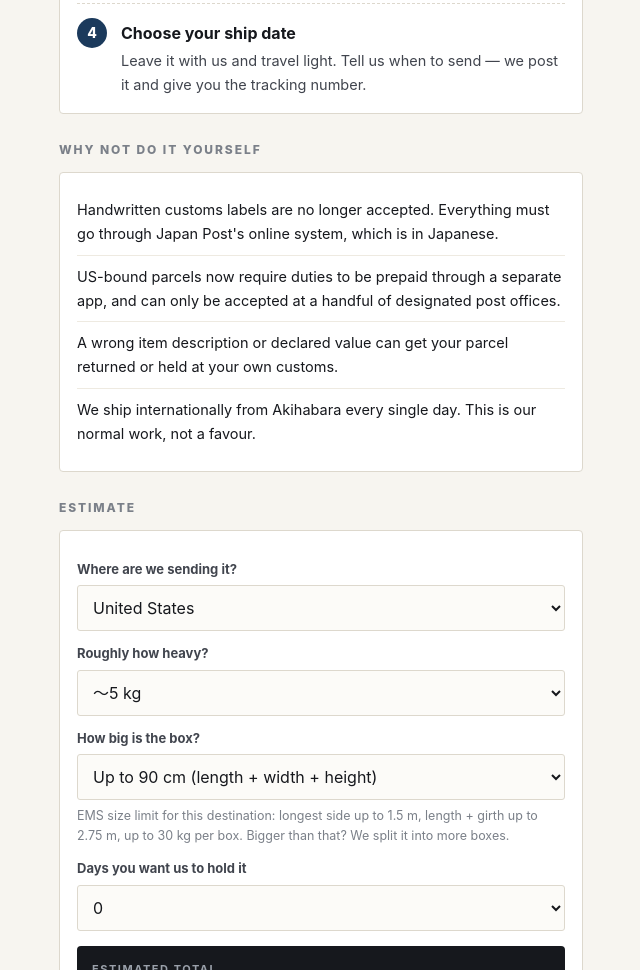
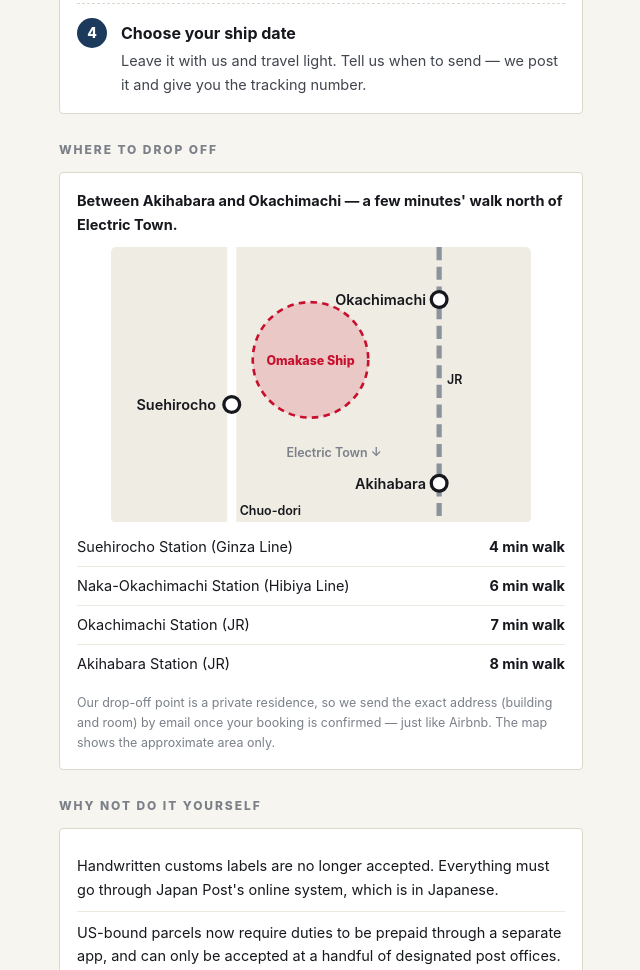
Before and after one commit to gamegamesan-dot/akiba-ship, a plain HTML site: page index.html in a window 1280 px wide. Shown: the part 1119-2089 px from the top of the page, without its empty margins (319-959 px from the left). Drawn offline with Linux system fonts and the light colour scheme.

Commit message:
お預かりの場所（大まかな場所・最寄り駅・範囲の地図）を追加

```diff
--- a/index.html
+++ b/index.html
@@ -96,6 +96,14 @@ select:focus,input:focus{outline:2px solid var(--navy);outline-offset:-1px;backg
 footer{margin-top:34px;background:var(--ink);color:#8d939c;padding:22px 0 calc(26px + env(safe-area-inset-bottom));font-size:12.5px;line-height:1.7}
 footer b{color:#e7e3da}
 footer a.footlink{color:#aeb4bd;text-decoration:underline;text-underline-offset:2px}
+
+/* 受付の大まかな場所（正確な住所は予約確定メールで） */
+:root{--mapbg:#efece4;--maproad:#fff;--maprail:#8d939c}
+.where .wlead{margin:0 0 10px;font-size:14.5px;font-weight:700;color:var(--ink)}
+.wmap{display:block;width:100%;max-width:420px;height:auto;margin:0 auto 6px}
+.wmap .mt{font:600 11px/1 -apple-system,BlinkMacSystemFont,'Segoe UI',sans-serif;fill:var(--ink)}
+.wmap .sm{font-size:9.5px}.wmap .b{font-weight:800}.wmap .red{fill:var(--red)}.wmap .mute{fill:var(--mute)}
+.wst td{padding:7px 0}
 [data-i18n]{}
 </style>
 </head>
@@ -151,6 +159,36 @@ footer a.footlink{color:#aeb4bd;text-decoration:underline;text-underline-offset:
         <h3 data-i18n="s3t"></h3><p data-i18n="s3b"></p></div></div>
       <div class="step"><div class="stepno">4</div><div>
         <h3 data-i18n="s4t"></h3><p data-i18n="s4b"></p></div></div>
+    </div>
+  </section>
+
+  <section>
+    <h2 data-i18n="where_h"></h2>
+    <div class="card where">
+      <p class="wlead" data-i18n="where_lead"></p>
+      <svg class="wmap" viewBox="0 0 320 210" role="img" aria-label="Map">
+        <rect x="0" y="0" width="320" height="210" rx="4" fill="var(--mapbg)"/>
+        <line x1="92" y1="0" x2="92" y2="210" stroke="var(--maproad)" stroke-width="7"/>
+        <text x="98" y="204" class="mt sm">Chuo-dori</text>
+        <line x1="250" y1="0" x2="250" y2="210" stroke="var(--maprail)" stroke-width="4" stroke-dasharray="10 5"/>
+        <text x="256" y="104" class="mt sm">JR</text>
+        <circle cx="152" cy="86" r="44" fill="rgba(200,16,46,.16)" stroke="var(--red)" stroke-width="2" stroke-dasharray="5 4"/>
+        <text x="152" y="90" text-anchor="middle" class="mt b red sm">Omakase Ship</text>
+        <circle cx="92" cy="120" r="6" fill="#fff" stroke="var(--ink)" stroke-width="2.5"/>
+        <text x="80" y="124" text-anchor="end" class="mt">Suehirocho</text>
+        <circle cx="250" cy="40" r="6" fill="#fff" stroke="var(--ink)" stroke-width="2.5"/>
+        <text x="240" y="44" text-anchor="end" class="mt">Okachimachi</text>
+        <circle cx="250" cy="180" r="6" fill="#fff" stroke="var(--ink)" stroke-width="2.5"/>
+        <text x="240" y="184" text-anchor="end" class="mt">Akihabara</text>
+        <text x="170" y="160" text-anchor="middle" class="mt sm mute">Electric Town ↓</text>
+      </svg>
+      <table class="wst">
+        <tr><td data-i18n="where_st1"></td><td class="r" data-i18n="where_m1"></td></tr>
+        <tr><td data-i18n="where_st2"></td><td class="r" data-i18n="where_m2"></td></tr>
+        <tr><td data-i18n="where_st3"></td><td class="r" data-i18n="where_m3"></td></tr>
+        <tr><td data-i18n="where_st4"></td><td class="r" data-i18n="where_m4"></td></tr>
+      </table>
+      <p class="small" style="margin:10px 0 0" data-i18n="where_note"></p>
     </div>
   </section>
 
@@ -326,6 +364,7 @@ en:{
  ship_h:"Two ways to send it home", ship_intl:"International shipping", ship_hotel:"Hotel delivery (within Japan)",
  ship_note:"Often less hassle than paying your airline for an extra checked bag — and nothing to drag to the airport. Small parcels are welcome too, and we can forward your shopping to your next hotel in Japan. Prices are starting points.",
  how_h:"How it works",
+ where_h:"Where to drop off", where_lead:"Between Akihabara and Okachimachi — a few minutes' walk north of Electric Town.", where_st1:"Suehirocho Station (Ginza Line)", where_m1:"4 min walk", where_st2:"Naka-Okachimachi Station (Hibiya Line)", where_m2:"6 min walk", where_st3:"Okachimachi Station (JR)", where_m3:"7 min walk", where_st4:"Akihabara Station (JR)", where_m4:"8 min walk", where_note:"Our drop-off point is a private residence, so we send the exact address (building and room) by email once your booking is confirmed — just like Airbnb. The map shows the approximate area only.",
  s1t:"Book a drop-off", s1b:"Fill in a short form with your destination and the size of your haul. We email you to confirm where and when to drop off.",
  s2t:"Hand over your bags", s2b:"Meet us in Akihabara, or send them to us from your hotel. We check and repack everything properly.",
  s3t:"We do the paperwork", s3b:"Japan Post no longer accepts handwritten customs labels, and the online system is Japanese-only. We handle it, in your name, correctly.",
@@ -367,6 +406,7 @@ en:{
  ship_h:"兩種寄回家的方式", ship_intl:"國際寄送", ship_hotel:"飯店配送（日本國內）",
  ship_note:"比起向航空公司加購託運行李，通常更省事——也不用拖著大箱子去機場。小件包裹同樣歡迎，也可以轉送到你在日本的下一間飯店。顯示為起始價。",
  how_h:"服務流程",
+ where_h:"交件地點", where_lead:"位於秋葉原與御徒町之間，從電器街往北步行幾分鐘即可到達。", where_st1:"末廣町站（銀座線）", where_m1:"步行 4 分鐘", where_st2:"仲御徒町站（日比谷線）", where_m2:"步行 6 分鐘", where_st3:"御徒町站（JR）", where_m3:"步行 7 分鐘", where_st4:"秋葉原站（JR）", where_m4:"步行 8 分鐘", where_note:"交件地點為私人住宅，因此預約確認後才會以電子郵件告知詳細地址（大樓名稱與房號），與 Airbnb 相同。地圖僅顯示大致範圍。",
  s1t:"預約交件", s1b:"填寫簡短表單（寄送國家與物品大小）。我們會以電子郵件確認交件地點與時間。",
  s2t:"把東西交給我們", s2b:"在秋葉原面交，或從飯店寄給我們。我們會逐一確認並重新包裝。",
  s3t:"報關手續由我們處理", s3b:"日本郵局已不接受手寫報關單，線上系統只有日文。我們以你的名義正確填寫。",
@@ -408,6 +448,7 @@ en:{
  ship_h:"两种寄回家的方式", ship_intl:"国际寄送", ship_hotel:"酒店配送（日本国内）",
  ship_note:"比起向航空公司加购托运行李，通常更省事——也不用拖着大箱子去机场。小件包裹同样欢迎，也可以转送到你在日本的下一家酒店。显示为起始价。",
  how_h:"服务流程",
+ where_h:"交件地点", where_lead:"位于秋叶原与御徒町之间，从电器街往北步行几分钟即可到达。", where_st1:"末广町站（银座线）", where_m1:"步行 4 分钟", where_st2:"仲御徒町站（日比谷线）", where_m2:"步行 6 分钟", where_st3:"御徒町站（JR）", where_m3:"步行 7 分钟", where_st4:"秋叶原站（JR）", where_m4:"步行 8 分钟", where_note:"交件地点为私人住宅，因此预约确认后才会通过电子邮件告知详细地址（楼名和房号），与 Airbnb 相同。地图仅显示大致范围。",
  s1t:"预约交件", s1b:"填写简短表单（寄送国家与物品大小）。我们会通过电子邮件确认交件地点和时间。",
  s2t:"把东西交给我们", s2b:"在秋叶原面交，或从酒店寄给我们。我们会逐一确认并重新包装。",
  s3t:"报关手续由我们处理", s3b:"日本邮局已不接受手写报关单，线上系统只有日文。我们以你的名义正确填写。",
@@ -449,6 +490,7 @@ ko:{
  ship_h:"집으로 보내는 두 가지 방법", ship_intl:"해외 배송", ship_hotel:"호텔 배송(일본 국내)",
  ship_note:"항공사에 추가 위탁 수하물 요금을 내는 것보다 대개 간편하고, 큰 짐을 공항까지 끌고 갈 필요도 없습니다. 작은 소포도 받으며, 일본 내 다음 호텔로 보내 드릴 수도 있습니다. 표시는 시작 가격입니다.",
  how_h:"이용 방법",
+ where_h:"맡기는 장소", where_lead:"아키하바라와 오카치마치 사이, 전자상가에서 북쪽으로 걸어서 몇 분 거리입니다.", where_st1:"스에히로초역 (긴자선)", where_m1:"도보 4분", where_st2:"나카오카치마치역 (히비야선)", where_m2:"도보 6분", where_st3:"오카치마치역 (JR)", where_m3:"도보 7분", where_st4:"아키하바라역 (JR)", where_m4:"도보 8분", where_note:"맡기는 장소가 개인 주택이라서, 정확한 주소(건물명·호실)는 예약이 확정된 뒤 이메일로 알려 드립니다(Airbnb와 같은 방식). 지도는 대략적인 위치만 보여 줍니다.",
  s1t:"맡기기 예약", s1b:"배송 국가와 짐의 크기를 짧은 양식에 입력해 주세요. 맡기실 장소와 시간은 이메일로 확인해 드립니다.",
  s2t:"짐을 맡겨주세요", s2b:"아키하바라에서 직접 전달하거나 호텔에서 보내주세요. 하나하나 확인 후 다시 포장합니다.",
  s3t:"통관 서류는 저희가", s3b:"일본우편은 손으로 쓴 통관 라벨을 더 이상 받지 않으며, 온라인 시스템은 일본어뿐입니다. 고객님 명의로 정확히 작성합니다.",
@@ -490,6 +532,7 @@ ja:{
  ship_h:"2つの送り方", ship_intl:"海外発送", ship_hotel:"ホテル配送（日本国内）",
  ship_note:"航空会社に追加の預け荷物の料金を払うより手間がかからないことが多く、大きな荷物を空港まで運ぶ必要もありません。小さな荷物もお受けしますし、日本国内の次のホテルへお届けすることもできます。表示は最低料金です。",
  how_h:"ご利用の流れ",
+ where_h:"お預かりの場所", where_lead:"秋葉原と御徒町のあいだ、電気街から北へ歩いて数分のところです。", where_st1:"末広町駅（銀座線）", where_m1:"徒歩4分", where_st2:"仲御徒町駅（日比谷線）", where_m2:"徒歩6分", where_st3:"御徒町駅（JR）", where_m3:"徒歩7分", where_st4:"秋葉原駅（JR）", where_m4:"徒歩8分", where_note:"受付は個人の住まいのため、正確な住所（建物名・部屋番号）は予約が確定したあとにメールでお知らせします（Airbnb と同じ方式です）。地図はおおよその場所だけを示しています。",
  s1t:"預け入れを予約", s1b:"送り先の国と荷物の大きさを短いフォームに入れてください。預け入れの場所と時間は、予約確認メールでお知らせします。",
  s2t:"荷物をお預けください", s2b:"秋葉原で直接お渡しいただくか、ホテルからお送りください。中身を確認して梱包し直します。",
  s3t:"通関書類は当方で作成", s3b:"日本郵便は手書きラベルを受け付けておらず、オンラインシステムは日本語のみです。お客様名義で正確に作成します。",
```
Also changed, not shown: 1 other file.
